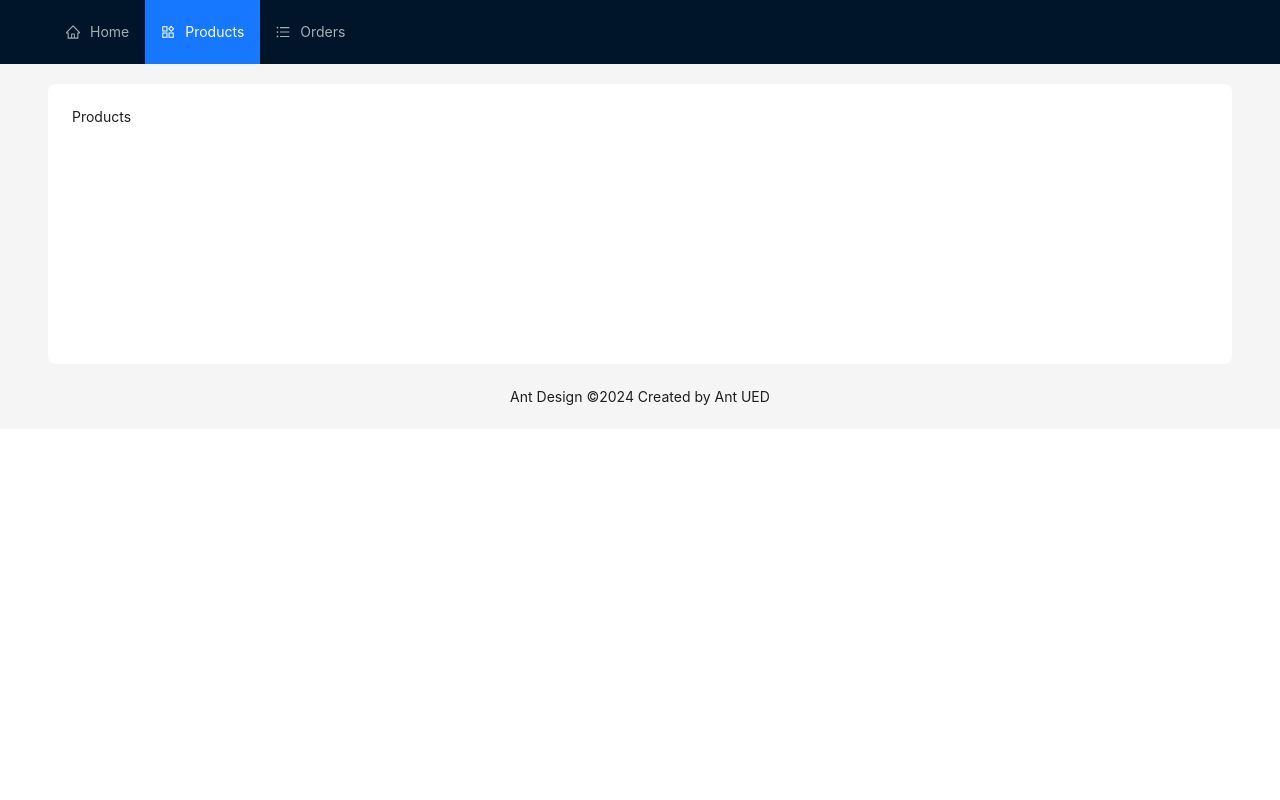
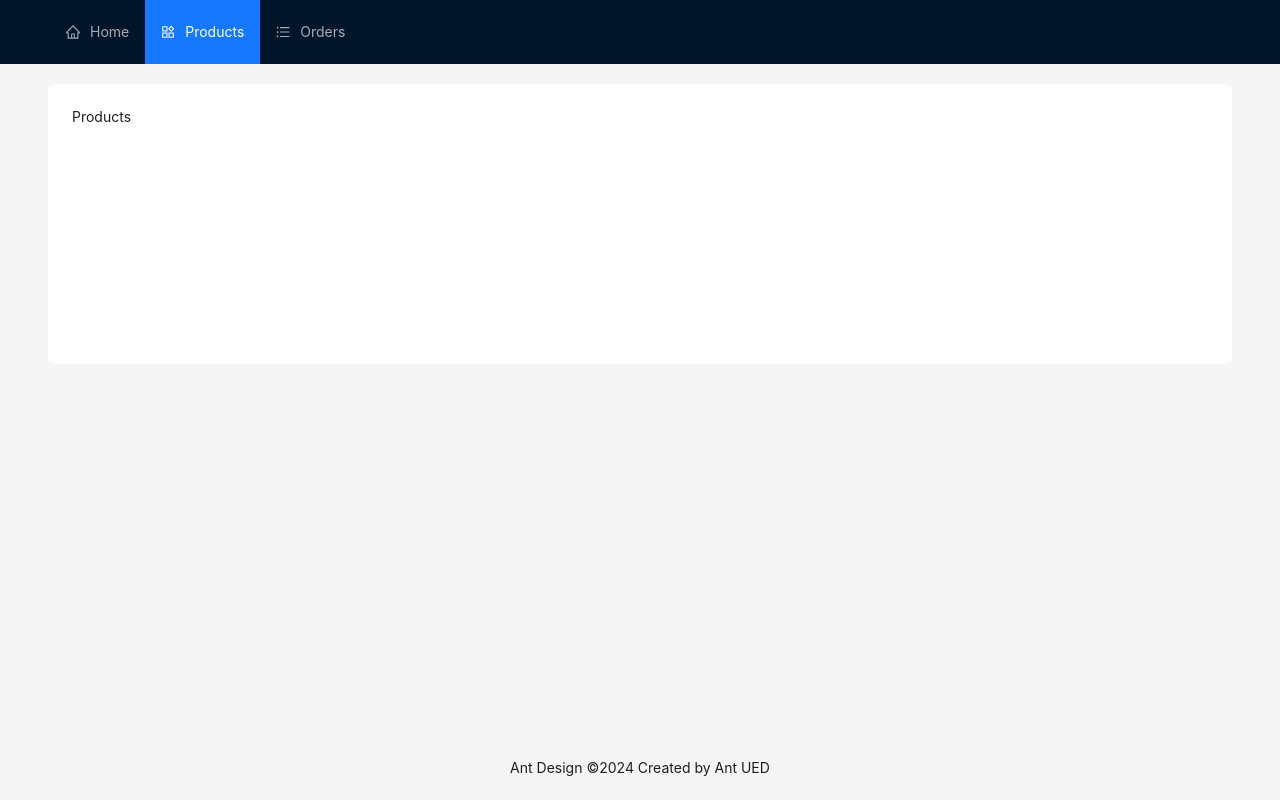
Before and after one commit to vladtymo/React-Shop-App-PD221, a React (Create React App) app: page /products in a window 1280 px wide. Built offline with nearby package versions, Linux system fonts and the light colour scheme.

Commit message:
Stretch main content to fill whole viewport

```diff
--- a/src/components/Layout.js
+++ b/src/components/Layout.js
@@ -12,11 +12,11 @@ export default function Layout() {
     } = theme.useToken();
 
     return (
-        <AntdLayout>
+        <AntdLayout className='Layout'>
 
             <Sidebar />
 
-            <Content
+            <Content className='main'
                 style={{
                     padding: '0 48px',
                 }}
--- a/src/index.css
+++ b/src/index.css
@@ -11,3 +11,13 @@ code {
   font-family: source-code-pro, Menlo, Monaco, Consolas, 'Courier New',
     monospace;
 }
+
+.Layout {
+  display: flex;
+  flex-direction: column;
+  height: 100vh;
+}
+
+.Layout .main {
+  flex-grow: 1;
+}
```
